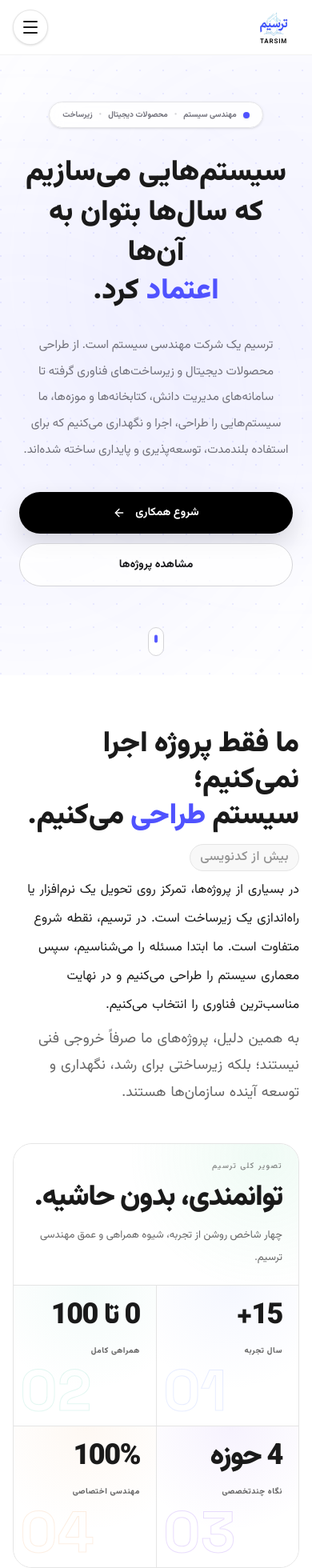
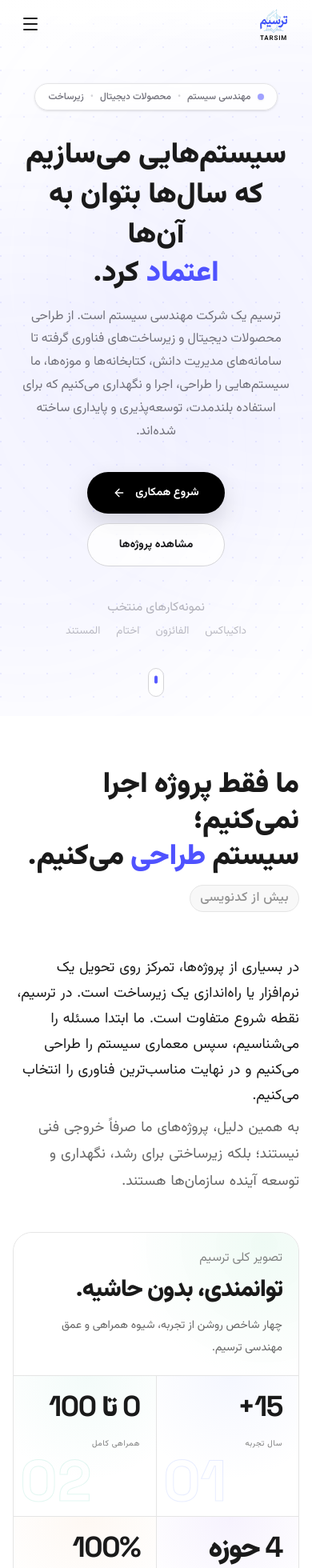
Before and after one commit to EhsaNik1996/tarsim-front, a Next.js app: page / in a window 390 px wide. Shown: the top 1960 px of the page at 80% size. Built offline with nearby package versions, Linux system fonts and the light colour scheme.

Commit message:
fix: improve accessibility and styling across multiple components

```diff
--- a/app/components/Header.tsx
+++ b/app/components/Header.tsx
@@ -25,6 +25,7 @@ const navItems = [
 export default function Header() {
   const pathname = usePathname();
   const [activeSection, setActiveSection] = useState("");
+  const [isScrolled, setIsScrolled] = useState(false);
 
   useEffect(() => {
     const sections = navItems
@@ -33,6 +34,8 @@ export default function Header() {
       .filter((section): section is HTMLElement => section !== null);
 
     const updateHeader = () => {
+      setIsScrolled(window.scrollY > 8);
+
       /* Active section */
       const probeLine = Math.min(180, window.innerHeight * 0.3);
 
@@ -62,11 +65,14 @@ export default function Header() {
   return (
     <motion.nav
       dir="rtl"
-      className="glass-nav fixed top-0 z-50 w-full border-b border-stroke-gray bg-white/95 backdrop-blur-md"
+      className={
+        isScrolled
+          ? "fixed top-0 z-50 w-full bg-white/50 border-b border-gray-500/15 backdrop-blur-lg transition-[background-color,backdrop-filter] duration-300"
+          : "fixed top-0 z-50 w-full bg-linear-to-b from-white via-white/50 to-transparent transition-[background-color,backdrop-filter] duration-300"
+      }
     >
-      <div className="relative mx-auto flex h-17 w-full items-center justify-between px-4 md:h-auto md:max-w-[80%]">
+      <div className="relative mx-auto flex h-15 w-full items-center justify-between px-4 md:h-auto md:max-w-[80%]">
         <Logo />
-
         {/* Navigation */}
         <ul className="absolute left-1/2 hidden -translate-x-1/2 items-center gap-8 md:flex">
           {navItems.map((item) => {
@@ -92,7 +98,6 @@ export default function Header() {
             );
           })}
         </ul>
-
         {/* Actions */}
         <div className="flex items-center gap-4">
           {/* Socials */}
@@ -154,7 +159,7 @@ export default function Header() {
               <SheetTrigger asChild>
                 <button
                   aria-label="باز کردن منو"
-                  className="grid size-11 place-items-center rounded-full border border-black/10 bg-white text-on-surface shadow-sm transition-colors hover:bg-slate-50"
+                  className="grid size-11 place-items-center text-on-surface stransition-colors hover:bg-slate-50 rounded-full"
                 >
                   <Menu className="size-6 text-on-surface" strokeWidth={2} />
                 </button>
@@ -174,14 +179,17 @@ export default function Header() {
                 <div className="mt-8 flex flex-col gap-5 text-right">
                   {navItems.map((item) => {
                     const isActive = item.route
-                      ? pathname === item.href || pathname.startsWith(`${item.href}/`)
+                      ? pathname === item.href ||
+                        pathname.startsWith(`${item.href}/`)
                       : pathname === "/" && activeSection === item.id;
 
                     return (
                       <SheetClose asChild key={item.id}>
                         <Link
                           href={item.href}
-                          onClick={() => !item.route && setActiveSection(item.id)}
+                          onClick={() =>
+                            !item.route && setActiveSection(item.id)
+                          }
                           aria-current={isActive ? "location" : undefined}
                           className={`rounded-l-lg border-r-4 py-2 pr-3 text-base transition-all ${
                             isActive
--- a/app/components/Hero.tsx
+++ b/app/components/Hero.tsx
@@ -9,7 +9,7 @@ export default function Hero() {
 
   return (
     <section
-      className="relative flex min-h-svh w-full items-center justify-center overflow-hidden bg-white px-6 pb-24 pt-28 md:px-16 md:pb-32 md:pt-32"
+      className="relative flex min-h-svh w-full items-center justify-center overflow-hidden bg-white px-6 pb-24 pt-26 md:px-16 md:pb-32 md:pt-32"
       dir="rtl"
     >
       <div className="pointer-events-none absolute inset-0 bg-[radial-gradient(circle_at_1px_1px,rgba(79,82,255,0.09)_1px,transparent_0)] bg-size-[29px_29px]" />
@@ -19,23 +19,21 @@ export default function Hero() {
       <div className="relative z-10 mx-auto flex w-full max-w-300 flex-col items-center text-center">
         <motion.div
           initial={
-            reduceMotion
-              ? false
-              : { opacity: 0, y: 10, filter: "blur(6px)" }
+            reduceMotion ? false : { opacity: 0, y: 10, filter: "blur(6px)" }
           }
           animate={{ opacity: 1, y: 0, filter: "blur(0px)" }}
           transition={{ duration: reduceMotion ? 0 : 0.55 }}
-          className="flex max-w-full flex-wrap items-center justify-center gap-x-2 gap-y-1 border border-zinc-200 bg-white/85 px-4 py-2 mb-8 text-[10px] font-bold text-zinc-500 shadow-sm backdrop-blur-sm sm:text-xs rounded-full"
+          className="flex max-w-full flex-wrap items-center justify-center gap-x-2 gap-y-1 border border-zinc-200 bg-white/85 px-4 py-2 mb-8 font-medium text-zinc-500 shadow-sm backdrop-blur-sm text-xs rounded-full"
         >
-          <span className="size-2 bg-electric-blue shadow-sm rounded-full" />
-          <span className="hidden md:block">از سال 1389</span>
-          <span className="hidden md:block text-zinc-300">•</span>
+          <span className="size-2 bg-electric-blue shadow-sm animate-pulse rounded-full" />
+          <span className="hidden md:block">از سال ۱۳۸۹</span>
+          <span className="hidden text-zinc-300 md:block">•</span>
           <span>مهندسی سیستم</span>
           <span className="text-zinc-300">•</span>
           <span>محصولات دیجیتال</span>
           <span className="text-zinc-300">•</span>
           <span>زیرساخت</span>
-          <span className="text-zinc-300 hidden md:block">•</span>
+          <span className="hidden text-zinc-300 md:block">•</span>
           <span className="hidden md:block">مدیریت دانش</span>
         </motion.div>
 
@@ -56,7 +54,7 @@ export default function Hero() {
           />
         </h1>
 
-        <p className="mt-7 max-w-220 text-[15px] leading-8 text-zinc-500 sm:text-base md:text-lg md:leading-9">
+        <p className="mt-4 max-w-220 text-base font-normal leading-7 text-zinc-500 sm:text-base md:text-lg md:leading-9">
           <BlurText
             text="ترسیم یک شرکت مهندسی سیستم است. از طراحی محصولات دیجیتال و زیرساخت‌های فناوری گرفته تا سامانه‌های مدیریت دانش، کتابخانه‌ها و موزه‌ها، ما سیستم‌هایی را طراحی، اجرا و نگهداری می‌کنیم که برای استفاده بلندمدت، توسعه‌پذیری و پایداری ساخته شده‌اند."
             delay={1}
@@ -67,16 +65,14 @@ export default function Hero() {
 
         <motion.div
           initial={
-            reduceMotion
-              ? false
-              : { opacity: 0, y: 16, filter: "blur(8px)" }
+            reduceMotion ? false : { opacity: 0, y: 16, filter: "blur(8px)" }
           }
           animate={{ opacity: 1, y: 0, filter: "blur(0px)" }}
           transition={{
             duration: reduceMotion ? 0 : 0.65,
             delay: reduceMotion ? 0 : 1.8,
           }}
-          className="mt-9 flex w-full flex-col justify-center gap-3 sm:w-auto sm:flex-row"
+          className="mt-9 flex md:w-full flex-col justify-center gap-3 sm:w-auto sm:flex-row"
         >
           <a
             href="#contact"
@@ -92,6 +88,26 @@ export default function Hero() {
             مشاهده پروژه‌ها
           </a>
         </motion.div>
+
+        <motion.div
+          initial={reduceMotion ? false : { opacity: 0, y: 12 }}
+          animate={{ opacity: 1, y: 0 }}
+          transition={{
+            duration: reduceMotion ? 0 : 0.55,
+            delay: reduceMotion ? 0 : 2.05,
+          }}
+          className="mt-10"
+        >
+          <p className="mb-2 text-zinc-400/80 text-[0.97rem] md:text-[0.85rem] font-normal">
+            نمونه‌کارهای منتخب
+          </p>
+          <div className="flex max-w-3xl flex-wrap items-center justify-center gap-x-5 gap-y-2 font-normal text-[0.85rem] md:text-[0.97rem] text-zinc-400/70 md:gap-x-8 md:text-xl">
+            <span>داکیباکس</span>
+            <span>الفائزون</span>
+            <span>اختام</span>
+            <span>المستند</span>
+          </div>
+        </motion.div>
       </div>
 
       <motion.a
@@ -100,7 +116,7 @@ export default function Hero() {
         initial={{ opacity: 0 }}
         animate={{ opacity: 1 }}
         transition={{ delay: 0.9, duration: 0.5 }}
-        className="absolute bottom-6 left-1/2 z-10 flex h-9 w-5 -translate-x-1/2 justify-center rounded-full border border-zinc-300 bg-white/80 pt-2 backdrop-blur-sm md:bottom-8"
+        className="absolute bottom-6 left-1/2 z-10 flex h-9 w-5 -translate-x-1/2 justify-center rounded-full border border-zinc-300 bg-white/80 pt-2 backdrop-blur-sm md:bottom-10"
       >
         <motion.span
           className="w-1 h-2.5 rounded-full bg-electric-blue"
--- a/app/components/Metrics.tsx
+++ b/app/components/Metrics.tsx
@@ -66,6 +66,17 @@ const wordBlurVariant = {
   },
 };
 
+const renderMetricValue = (value: string) =>
+  value.split(/([0-9۰-۹٠-٩+%]+)/g).map((part, index) =>
+    /[0-9۰-۹٠-٩]/.test(part) ? (
+      <span key={index} className="font-space-grotesk">
+        {part}
+      </span>
+    ) : (
+      <React.Fragment key={index}>{part}</React.Fragment>
+    ),
+  );
+
 export default function Metrics() {
   const { ref: sectionRef, inView } = useInView({
     threshold: 0.1,
@@ -82,7 +93,7 @@ export default function Metrics() {
     <section
       id="about"
       ref={sectionRef}
-      className="scroll-mt-20 py-16 md:py-24 px-4 md:px-16 max-w-360 mx-auto text-right"
+      className="scroll-mt-20 pt-16 pb-0 md:py-24 px-4 md:px-16 max-w-360 mx-auto text-right"
       dir="rtl"
     >
       <div className="mb-12 space-y-3 select-none">
@@ -112,7 +123,7 @@ export default function Metrics() {
           initial={{ opacity: 0, y: 10 }}
           animate={inView ? { opacity: 1, y: 0 } : {}}
           transition={{ duration: 0.5 }}
-          className="mb-2 flex"
+          className="mb-14 md:mb-2 flex"
         >
           <span className="border border-stroke-gray bg-surface-container px-3 py-1 text-base font-medium tracking-wide text-on-surface-variant/70 rounded-full">
             بیش از کدنویسی
@@ -122,7 +133,7 @@ export default function Metrics() {
           variants={createContainerVariant(0.3)}
           initial="hidden"
           animate={inView ? "visible" : "hidden"}
-          className="text-base md:text-4xl max-w-4xl leading-8 md:leading-12 font-normal flex flex-wrap gap-x-1.5 gap-y-1 md:mt-14"
+          className="text-lg md:text-4xl max-w-4xl leading-7 md:leading-12 font-normal flex flex-wrap gap-x-1.5 gap-y-1 md:mt-14"
         >
           {paragraph1.split(" ").map((word, idx) => (
             <motion.span
@@ -161,13 +172,13 @@ export default function Metrics() {
           transition={{ duration: 0.9, ease: "easeOut" }}
           className="metrics-summary flex flex-col justify-center border-b border-stroke-gray bg-white/70 p-5 sm:p-6 md:col-span-4 md:border-b-0 md:border-l md:p-12"
         >
-          <span className="mb-3 text-[10px] font-medium tracking-[.14em] text-on-surface-variant/80 md:text-base">
+          <span className="mb-3 text-[0.97rem] font-normal text-on-surface-variant/80 md:text-base">
             تصویر کلی ترسیم
           </span>
-          <h3 className="mb-3 text-4xl font-black leading-[1.15] tracking-[-.035em] text-on-surface md:mb-4 md:text-5xl">
+          <h3 className="mb-3 text-3xl font-black leading-[1.15] tracking-[-.035em] text-on-surface md:mb-4 md:text-5xl">
             توانمندی، بدون حاشیه.
           </h3>
-          <p className="text-[13px] leading-7 text-on-surface-variant md:text-sm md:leading-relaxed">
+          <p className="text-sm leading-7 text-on-surface-variant md:leading-relaxed">
             چهار شاخص روشن از تجربه، شیوه همراهی و عمق مهندسی ترسیم.
           </p>
         </motion.div>
@@ -189,7 +200,7 @@ export default function Metrics() {
               <div className="relative z-10">
                 <div>
                   <div className="metric-value mb-4 md:text-6xl text-nowrap leading-none font-black tracking-[-.04em] text-on-surface transition-colors duration-300 text-4xl md:mb-3 md:text-[clamp(2rem,3vw,3rem)]">
-                    {item.value}
+                    {renderMetricValue(item.value)}
                   </div>
 
                   <motion.div
@@ -197,7 +208,7 @@ export default function Metrics() {
                     whileInView={{ opacity: 1, y: 0 }}
                     viewport={{ once: true }}
                     transition={{ duration: 0.6, delay: 0.2 + idx * 0.1 }}
-                    className="text-[10px] leading-5 font-extrabold tracking-[.06em] text-on-surface-variant sm:text-[11px] md:text-xs"
+                    className="text-[10px] leading-5 font-normal tracking-[.06em] text-on-surface-variant/85 md:text-base"
                   >
                     {item.label}
                   </motion.div>
@@ -213,7 +224,7 @@ export default function Metrics() {
               >
                 {item.desc}
               </motion.p>
-              <div className="metric-outline absolute bottom-2 left-2 z-0 font-space-grotesk text-7xl font-black transition-all duration-300 md:text-[6.7rem] md:bottom-3 md:left-3">
+              <div className="metric-outline absolute bottom-2 left-2 z-0 font-space-grotesk text-7xl font-black transition-all duration-300 md:text-[6.7rem] md:bottom-0 md:left-3">
                 {item.num}
               </div>
             </div>
--- a/app/components/Techstacksection .tsx
+++ b/app/components/Techstacksection .tsx
@@ -300,7 +300,7 @@ const badges = ["پیاده‌سازی سریع", "تحویل تمیز و مست
 export default function TechStackSection() {
   return (
     <div
-      className="place-self-center border border-zinc-200 bg-linear-to-br from-[#fdfeff] via-white to-[#f4f8ff] p-8 md:p-10 mx-4 md:mx-0 md:w-[84%] rounded-4xl"
+      className="place-self-center border border-zinc-200 bg-linear-to-br from-[#fdfeff] via-white to-[#f4f8ff] p-6 md:p-10 mx-4 md:mx-0 md:w-[84%] rounded-4xl"
       dir="rtl"
     >
       <div className="grid grid-cols-1 md:grid-cols-[0.85fr_1.6fr] items-center">
--- a/app/globals.css
+++ b/app/globals.css
@@ -31,11 +31,6 @@
   height: 100%;
   position: absolute;
   top: 0;
-}
-
-.glass-nav {
-  backdrop-filter: blur(20px);
-  border-bottom: 1px solid rgba(0, 0, 0, 0.05);
 }
 
 .metrics-summary {
@@ -99,11 +94,11 @@
   }
 
   .process-meta {
-    @apply text-xs font-black text-zinc-400;
+    @apply text-[10px] font-space-grotesk font-medium text-zinc-400;
   }
 
   .process-stage-title {
-    @apply text-7xl leading-none font-black text-black xl:text-8xl 2xl:text-9xl;
+    @apply text-7xl leading-none font-medium text-black xl:text-8xl 2xl:text-9xl;
   }
 
   .process-question {
@@ -115,7 +110,7 @@
   }
 
   .process-card {
-    @apply absolute top-0 h-104 w-4/5 max-w-7xl -translate-x-1/2 overflow-hidden rounded-4xl border border-zinc-200 bg-white shadow-2xl;
+    @apply absolute top-0 h-104 w-7xl -translate-x-1/2 overflow-hidden rounded-4xl border border-zinc-200 bg-white shadow-2xl;
   }
 }
 
```
Also changed, not shown: app/components/DigitalEngineering.tsx (+8 -6 lines), app/components/ProjectsSlider.tsx (+7 -2 lines), app/components/WorkProcess.tsx (+12 -11 lines).
